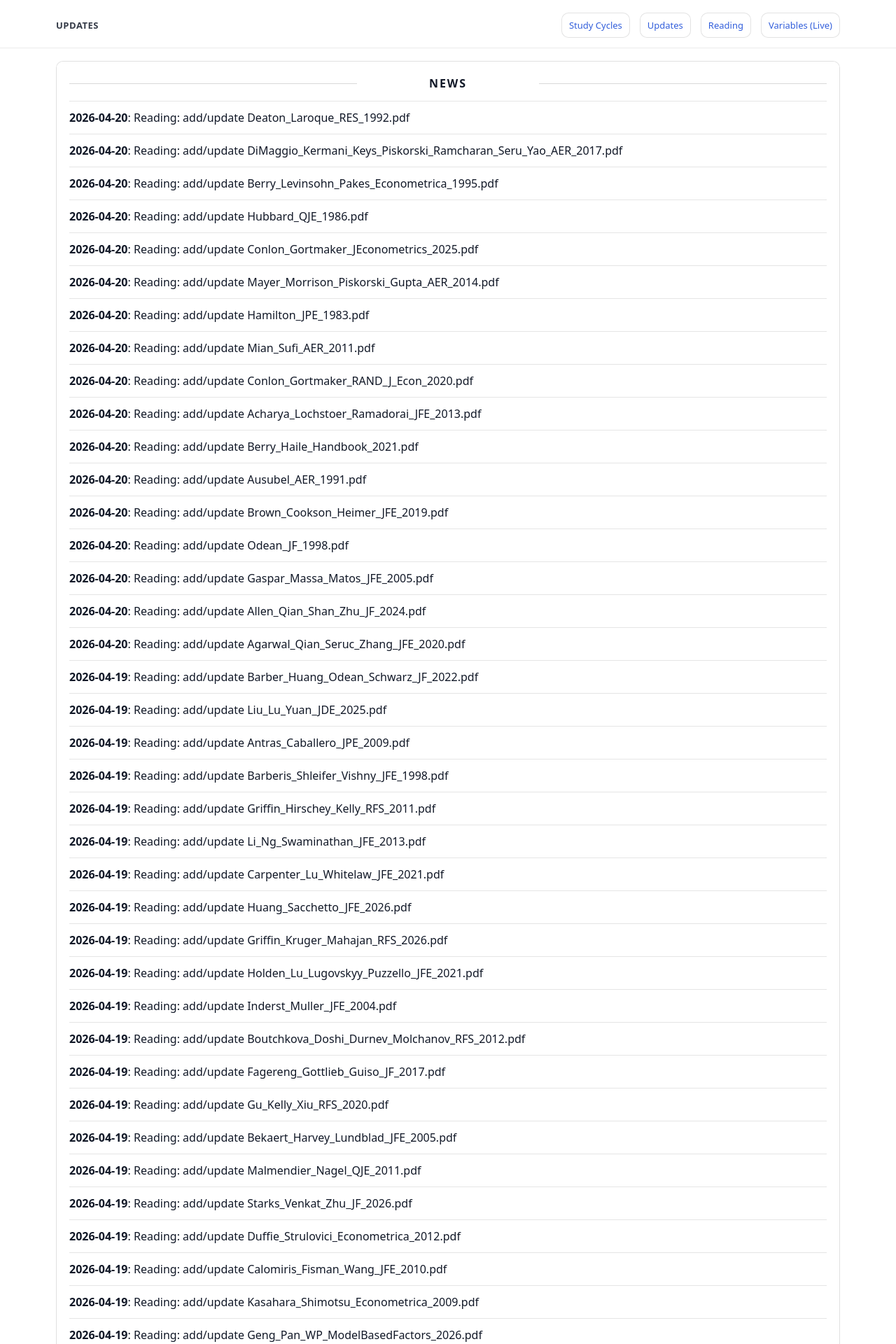
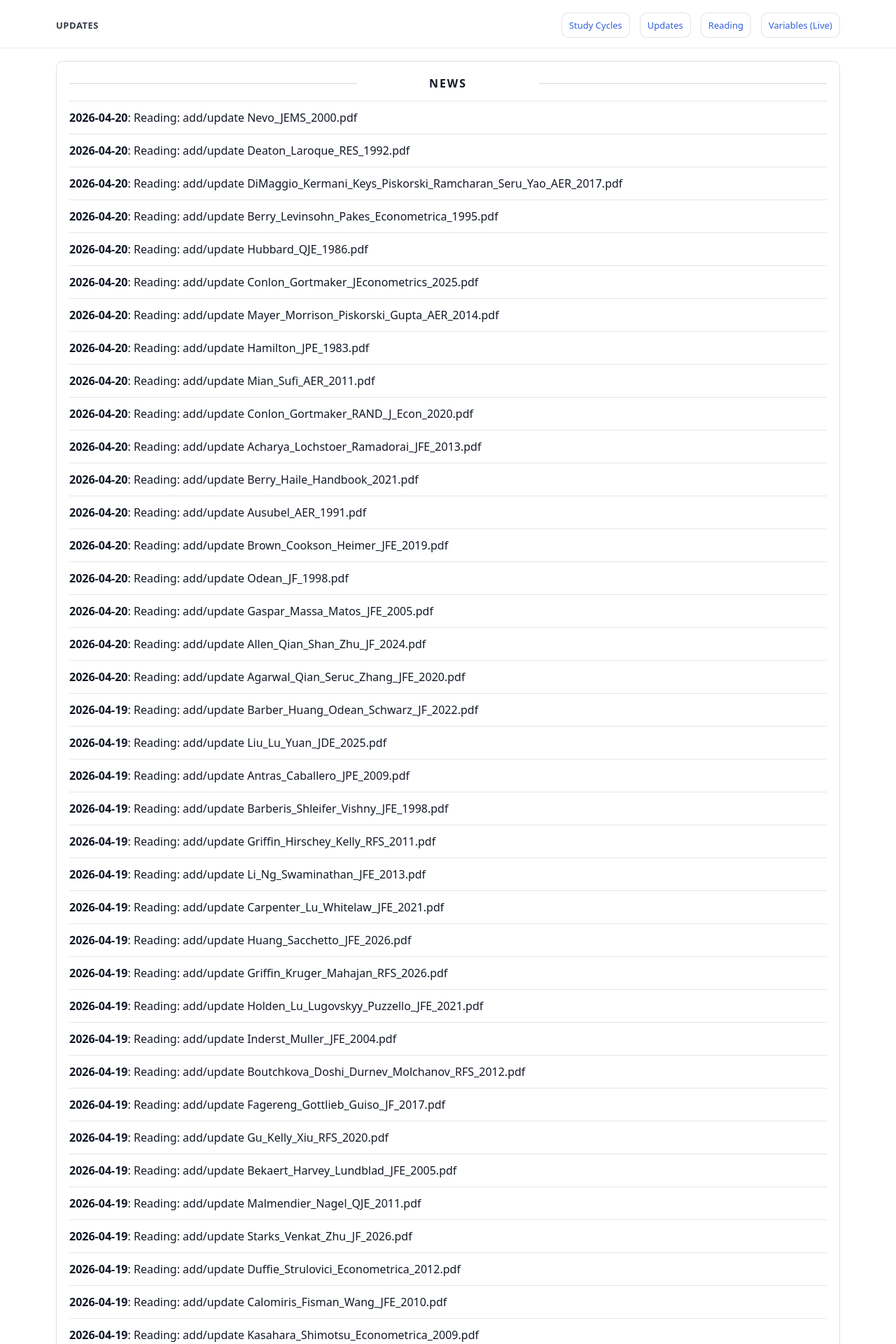
Before and after one commit to yaxinzn/study-archive, a Jekyll site: the page built from updates/index.md, in a window 1280 px wide. Shown: the top 1920 px of the page at 70% size. Built offline with Jekyll 4.4.1, drawn with Linux system fonts in a browser that asks for light colours; some of the changed text lies outside the part shown.

Commit message:
chore: update NEWS feed

```diff
--- a/_data/news.yml
+++ b/_data/news.yml
@@ -1,4 +1,7 @@
 # Auto-generated update history (sorted newest -> oldest). Do not edit manually.
+- ts: "1776685520"
+  date: "2026-04-20"
+  title: "Reading: add/update Nevo_JEMS_2000.pdf"
 - ts: "1776685032"
   date: "2026-04-20"
   title: "Reading: add/update Deaton_Laroque_RES_1992.pdf"
```
